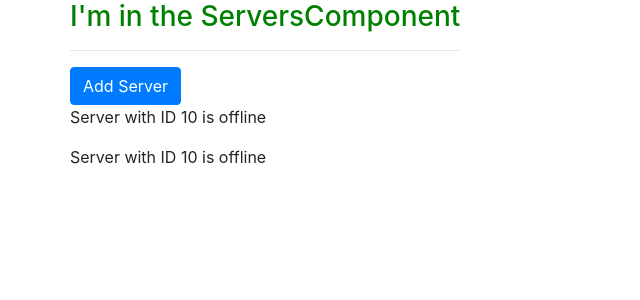
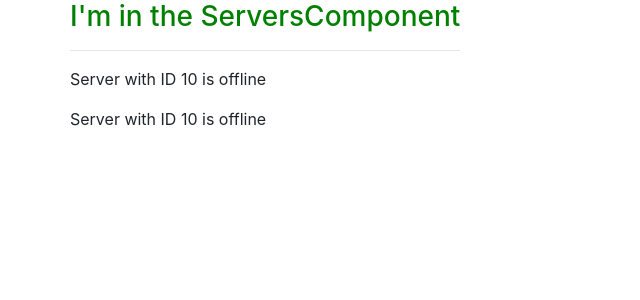
Before and after one commit to padamaranagen/angular5, an Angular app in the folder my-first-app/: page / in a window 1280 px wide. Shown: the top 300 px of the page, without its empty margins (0-640 px from the left). Built offline with nearby package versions, Linux system fonts and the light colour scheme.

Commit message:
fixed pull code

```diff
--- a/my-first-app/src/app/servers/servers.component.html
+++ b/my-first-app/src/app/servers/servers.component.html
@@ -1,4 +1,2 @@
-
-<button class="btn btn-primary" [disabled]="!allowNewServer">Add Server</button>
 <app-server></app-server>
 <app-server></app-server>
```
